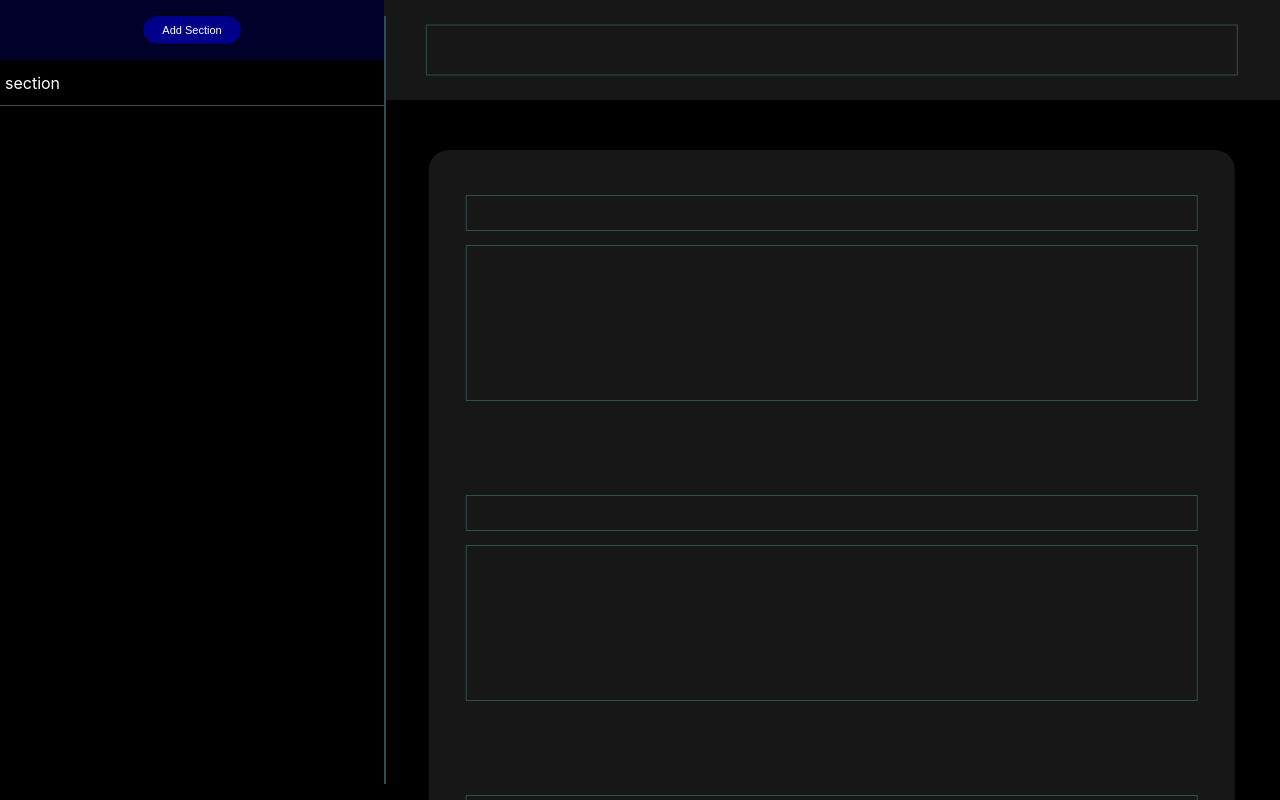
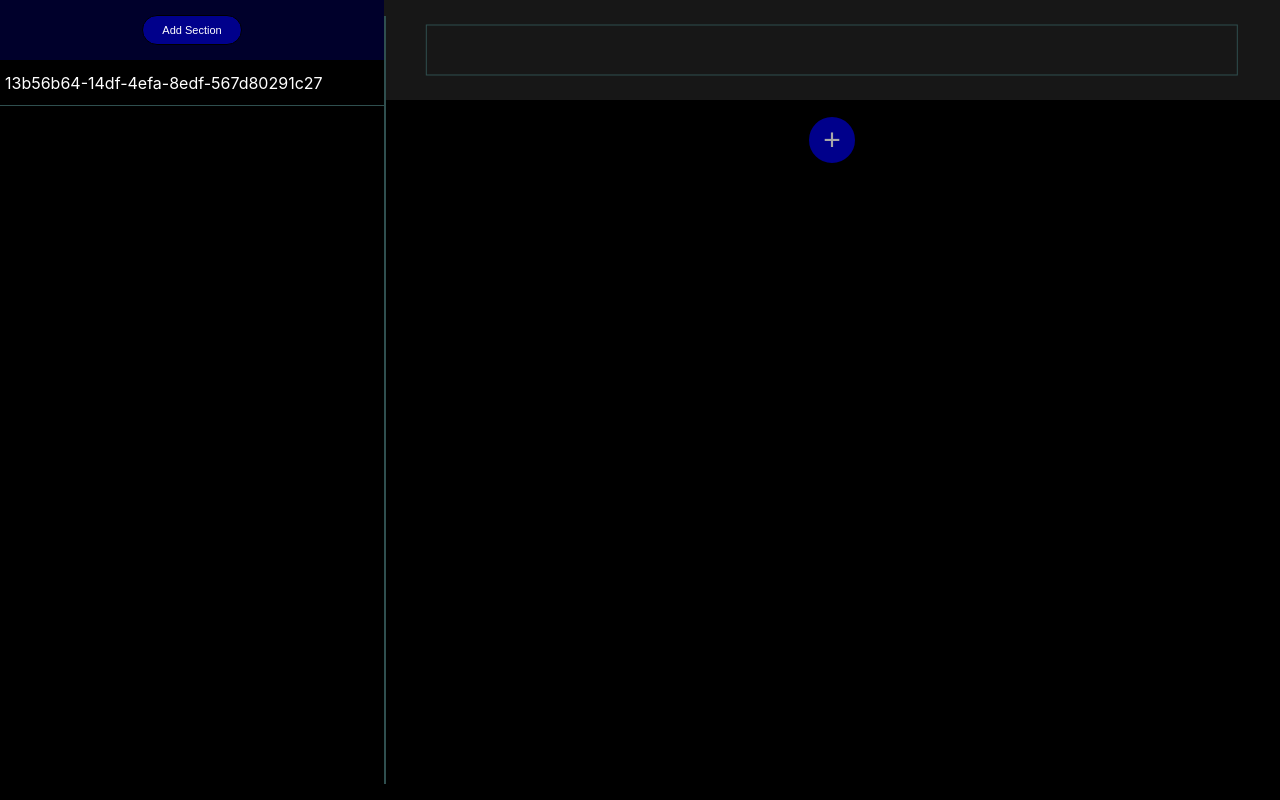
Before and after one commit to Howard-GitHub/TestCreator, a React (Create React App) app: page / in a window 1280 px wide. Both pictures are taken after a click on the button "Add Section". Shown: the top 800 px of the page. Built offline with nearby package versions, Linux system fonts and the light colour scheme.

Commit message:
Feature: Create functional add button for creating new answers and prompts

```diff
--- a/src/components/AddButton/AddButton.css
+++ b/src/components/AddButton/AddButton.css
@@ -1,4 +1,8 @@
-.add-button-container-section {
+.add-button {
+    z-index: 1;
+}
+
+.add-button-container--section {
     position: absolute;
     display: flex;
     justify-content: center;
@@ -6,17 +10,32 @@
     background-color: rgb(0, 0, 43);
     height: 60px;
     width: 100%;
-    z-index: 1;
 }
 
-.add-button-section {
+.add-button--section {
     position: relative;
     background-color: darkblue;
     color: white;
     cursor: pointer;
+    border: 1px solid black;
     font-size: 11px;
     height: 30px;
     width: 100px;
     border-radius: 15px;
-    border: 1px solid black;
 }
+
+
+.add-button--problem {
+    position: relative;
+    background-color: darkblue;
+    cursor: pointer;
+    border: 2px solid black;
+    top: 15px;
+    color: rgb(168, 168, 168);
+    width: 50px;
+    height: 50px;
+    left: 50%;
+    transform: translate(-50%);
+    border-radius: 100px;
+    font-size: 30px;
+}
--- a/src/components/AddButton/AddButton.jsx
+++ b/src/components/AddButton/AddButton.jsx
@@ -2,17 +2,20 @@ import './AddButton.css';
 
 const AddButton = ({type, handleClickAddItem}) => {
     return (
-        <div className={`add-button-container-${type}`}>
+        <div className={`add-button-container add-button-container--${type}`}>
             {type === "section" ? (
                 <button
-                    className="add-button-section"
+                    className="add-button add-button--section"
                     onClick={handleClickAddItem}
                 >
                     Add Section
                 </button>
             ) : (
-                <button className="add-button-term">
-                    Add Term
+                <button
+                    className="add-button add-button--problem"
+                    onClick={handleClickAddItem}
+                >
+                    +
                 </button>
             )}
         </div>
--- a/src/components/SectionContent/ProblemInput/ProblemInput.css
+++ b/src/components/SectionContent/ProblemInput/ProblemInput.css
@@ -9,5 +9,4 @@
     left: 50%;
     transform: translate(-50%, 0%);
     height: 270px;
-    border-radius: 20px;
 }
--- a/src/components/SectionContent/SectionContent.css
+++ b/src/components/SectionContent/SectionContent.css
@@ -7,7 +7,7 @@
 
 .section-content {
     position: relative;
-    top: 50px;
+    top: 0px;
     left: 50%;
     transform: translate(-50%, 0%);
     background-color: rgb(23, 23, 23);
--- a/src/components/SectionContent/SectionContent.jsx
+++ b/src/components/SectionContent/SectionContent.jsx
@@ -1,31 +1,37 @@
-import {useState} from 'react';
+import {useState, useEffect} from 'react';
 import ProblemInput from './ProblemInput/ProblemInput';
 import './SectionContent.css'
 import TitleInput from './TitleInput/TitleInput';
+import AddButton from '../AddButton/AddButton';
+import useLocalStoredArray from '../../hooks/useLocalStoredArray';
 
-const SectionContent = () => {
-    const [problemInput, setProblemInput] = useState([]);
+
+const SectionContent = ({sectionId}) => {
+    const [arrayOfProblemInputs, setArrayOfProblemInputs] = useState([]);
     const [title, setTitle] = useState(null);
+    const {handleClickAddItem} = useLocalStoredArray(sectionId, arrayOfProblemInputs, setArrayOfProblemInputs);
+
+    useEffect(() => {
+        console.log("use effect", arrayOfProblemInputs);
+    }, [arrayOfProblemInputs])
+
 
     return (
         <div className="section-content-container">
             <TitleInput
                 title={title}
             />
+            <AddButton
+                type={"problem"}
+                handleClickAddItem={handleClickAddItem}
+            />
             <div className="section-content">
-                {problemInput.map((problemInput) => {
+                {arrayOfProblemInputs.map((problemInput) => (
                     <ProblemInput
                         key={problemInput.id}
                         id={problemInput.id}
                     />
-                })}
-                <ProblemInput/>
-                <ProblemInput/>
-                <ProblemInput/>
-                <ProblemInput/>
-                <ProblemInput/>
-                <ProblemInput/>
-
+                ))}
             </div>
             <div className="resize-line"/>
         </div>
--- a/src/components/SectionsDashboard/Section/Section..jsx
+++ /dev/null
@@ -1,13 +0,0 @@
-import './Section.css';
-
-const Section = ({id}) => {
-    return (
-        <div className="section-container">
-            <div className="section">
-                section
-            </div>
-        </div>
-    );
-}
-
-export default Section;
--- a/src/components/SectionsDashboard/Section/Section.css
+++ b/src/components/SectionsDashboard/Section/Section.css
@@ -3,8 +3,9 @@
     display: flex;
     color: white;
     align-items: center;
+    cursor: pointer;
+    border-bottom: 1px solid darkslategray;
     width: 100%;
     height: 45px;
-    border-bottom: 1px solid darkslategray;
     padding-left: 5px;
 }
--- /dev/null
+++ b/src/components/SectionsDashboard/Section/Section.jsx
@@ -0,0 +1,21 @@
+import './Section.css';
+
+const Section = ({id, setSectionId}) => {
+
+    const handleClickEnterSection = () => {
+        setSectionId(id);
+    }
+
+    return (
+        <div className="section-container">
+            <div
+                className="section"
+                onClick={handleClickEnterSection}
+            >
+                {id}
+            </div>
+        </div>
+    );
+}
+
+export default Section;
--- a/src/components/SectionsDashboard/SectionsDashboard.jsx
+++ b/src/components/SectionsDashboard/SectionsDashboard.jsx
@@ -1,10 +1,10 @@
 import {useState} from 'react';
 import AddButton from '../AddButton/AddButton';
-import Section from './Section/Section.';
+import Section from './Section/Section';
 import './SectionsDashboard.css';
 import useLocalStoredArray from '../../hooks/useLocalStoredArray';
 
-const SectionsDashboard = () => {
+const SectionsDashboard = ({setSectionId}) => {
     const [arrayOfSections, setArrayOfSections] = useState([]);
     const {handleClickAddItem} = useLocalStoredArray("sectionsDashboard", arrayOfSections, setArrayOfSections);
 
@@ -21,6 +21,7 @@ const SectionsDashboard = () => {
                             <Section
                                 key={section.id}
                                 id={section.id}
+                                setSectionId={setSectionId}
                             />
                         ))}
                 </div>
--- a/src/hooks/useLocalStoredArray.js
+++ b/src/hooks/useLocalStoredArray.js
@@ -23,6 +23,7 @@ const useLocalStoredArray = (localKey, arrayOfItems, setArrayOfItems) => {
             id: uuidv4()
         }
         setArrayOfItems([...arrayOfItems, uniqueIdentifier]);
+        console.log("running", arrayOfItems);
     }
 
     return {
--- a/src/pages/GeneralDashboard.jsx
+++ b/src/pages/GeneralDashboard.jsx
@@ -1,12 +1,23 @@
+import {useState, useEffect} from "react";
 import SectionContent from "../components/SectionContent/SectionContent";
 import SectionsDashboard from "../components/SectionsDashboard/SectionsDashboard";
 import './GeneralDashboard.css';
 
 const GeneralDashboard = () => {
+    const [sectionId, setSectionId] = useState(null);
+
+    useEffect(() => {
+        console.log(sectionId);
+    }, [sectionId])
+
     return (
         <div className="general-dashboard-container">
-            <SectionsDashboard/>
-            <SectionContent/>
+            <SectionsDashboard
+                setSectionId={setSectionId}
+            />
+            <SectionContent
+                sectionId={sectionId}
+            />
         </div>
     );
 }
```
